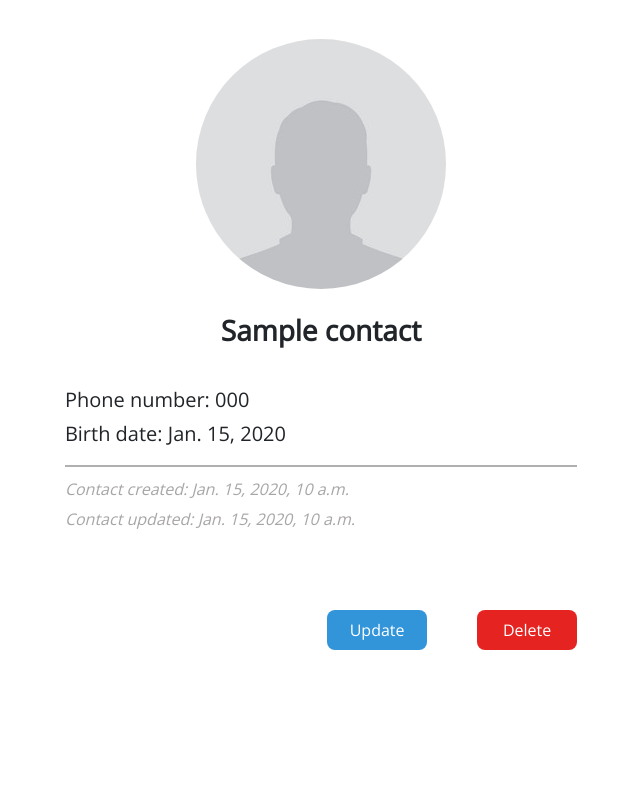
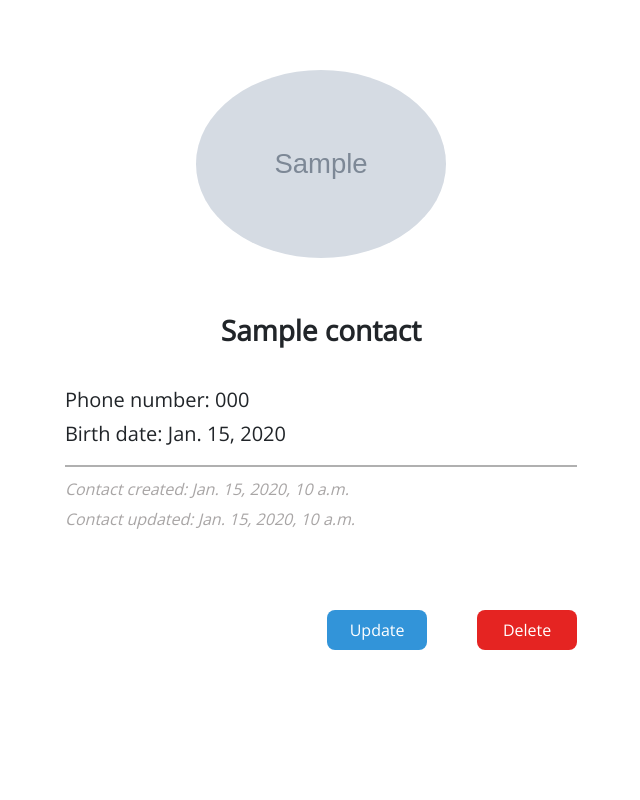
Before and after one commit to hillel-i-python-pro-i-2022-08-26/django_homework__lukianitca_mykyta, a Django app: page /contacts/detail-contact/1/ in a window 1280 px wide. Shown: the part 57-857 px from the top of the page, without its empty margins (319-959 px from the left). Run offline with Django 4.2, Linux system fonts and the light colour scheme; tables that the repository leaves empty hold one stand-in row (values such as "Sample post"); grey boxes marked "Sample" are stand-in pictures.

Commit message:
Display contact photo in detail template

```diff
--- a/apps/templates/contacts/detail_contact.html
+++ b/apps/templates/contacts/detail_contact.html
@@ -14,7 +14,14 @@
 <div class="contact-wrapper">
     {% include 'contacts/inc/popup_delete.html' %}
     <div class="contact-image__container">
-        <img src="{% static "contacts/temp_photo/contact_profile.jpg" %}" alt="contact picture" class="contact-image">
+        {% if contact.contact_photo %}
+            <img src="{{ contact.contact_photo.url }}" alt="contact picture"
+                 class="contact-image">
+        {% else %}
+            <img src="{% static "contacts/temp_photo/contact_profile.jpg" %}" alt="contact picture default"
+             class="contact-image">
+        {% endif %}
+
     </div>
     <div class="contact-info__container">
         <div class="contact-title__container">
```
